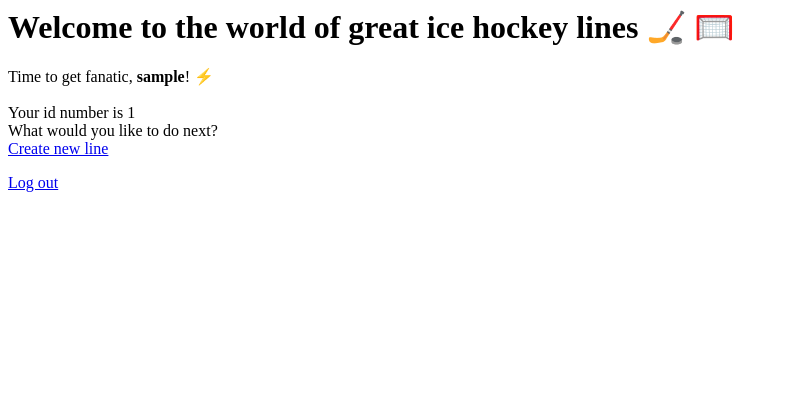
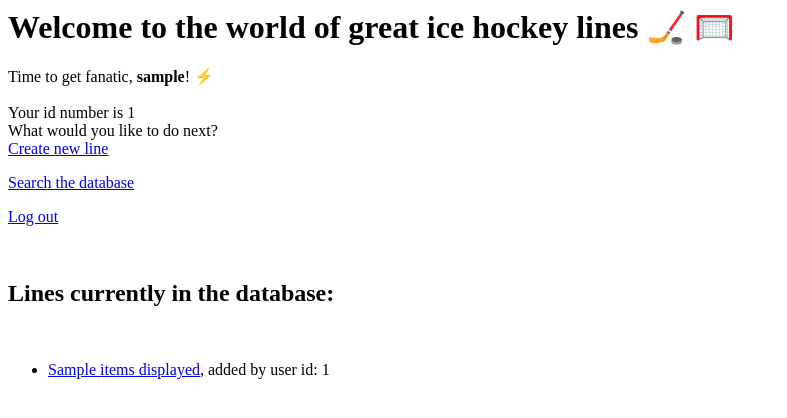
Before and after one commit to saulijappinen/tikawe_great_hockey_lines, a Flask app: template templates/index.html in a window 1280 px wide. Shown: the top 418 px of the page, without its empty margins (0-787 px from the left). Run offline with Flask 3, Linux system fonts and the light colour scheme; the visitor is signed in with stand-in values (Sample User, id 1); the template is opened without the code that fills it: most values are stand-ins (such as "Sample title", 1, 10 or a date in 2020).

Commit message:
search option to index

```diff
--- a/templates/index.html
+++ b/templates/index.html
@@ -19,8 +19,21 @@
   </p>
 
   <p>
+    <a href="/find_item">Search the database</a><br>
+  </p>
+
+  <p>
     <a href="/logout">Log out</a><br>
   </p>
+  <br>
+
+  <h2>Lines currently in the database:</h2>
+  <br>
+  <ul>
+    {% for it in items_displayed %}
+    <li><a href="/item/{{ it.id }}">{{  it.linename  }}</a>, added by user id: {{ it.user_id  }}</li>
+    {% endfor %}
+  </ul>
 
   {% else %}
 
```
